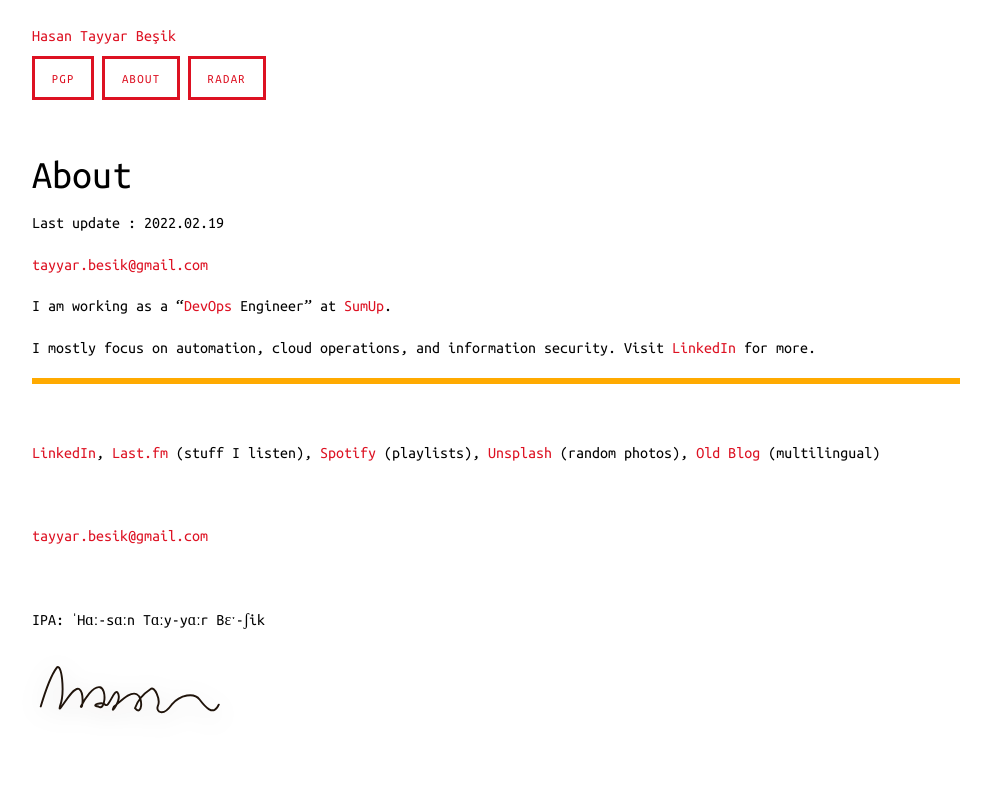
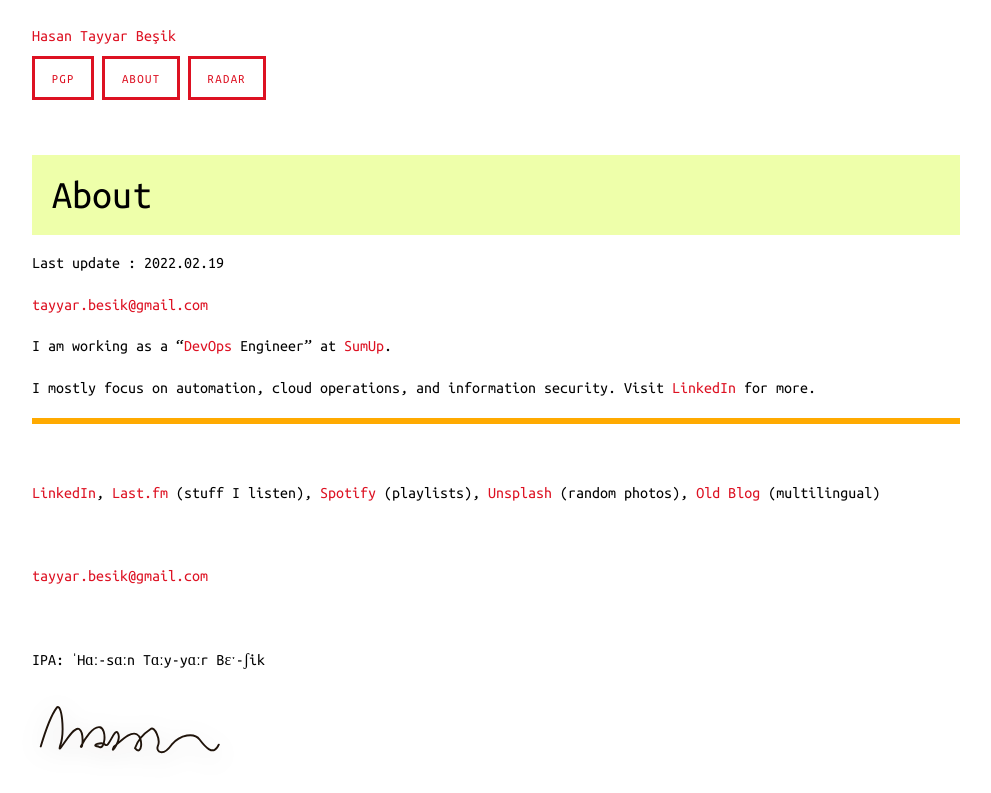
Before and after one commit to hasantayyar/hasantayyar.net, a Jekyll site: the page built from about.md, in a window 1280 px wide. Shown: the top 793 px of the page, without its empty margins (144-1135 px from the left). Built offline with Jekyll 4.4.1, drawn with Linux system fonts in a browser that asks for light colours; Markdown is read by kramdown in place of the engine named in the settings.

Commit message:
Update app.css

```diff
--- a/css/app.css
+++ b/css/app.css
@@ -12,7 +12,7 @@ a{color:#D12;text-decoration:unset}.btn.primary{color:#fff;background:#fa0;borde
 span.post-date,time.post-date{color:777; font-size:0.8em}
 p.post-title{font:1 1.6em 'Ubuntu Mono';margin:1.5em 0 .4em 0}
 h2.post-title{background-color:#efa; padding: 0.5em}
-header.post-header.h1{background-color:#efa; padding: 0.5em}
+header.post-header h1{background-color:#efa; padding: 0.5em}
 .blog-separator{display:flex;align-items:center;justify-content:center;margin:3rem 0;gap:1rem}.blog-separator .line{flex:1;height:1px;background:linear-gradient(to right,#ccc,transparent)}.blog-separator .icon{font-size:1.2rem;color:#999}
 blockquote{background:#f9f9f9;border-left:10px solid #ccc;margin:1.5em 10px;padding:.5em 10px;quotes:"\201C""\201D""\2018""\2019"}
 blockquote:before{color:#ccc;content:open-quote;font-size:4em;line-height:.1em;margin-right:.25em;vertical-align:-.4em}
```
